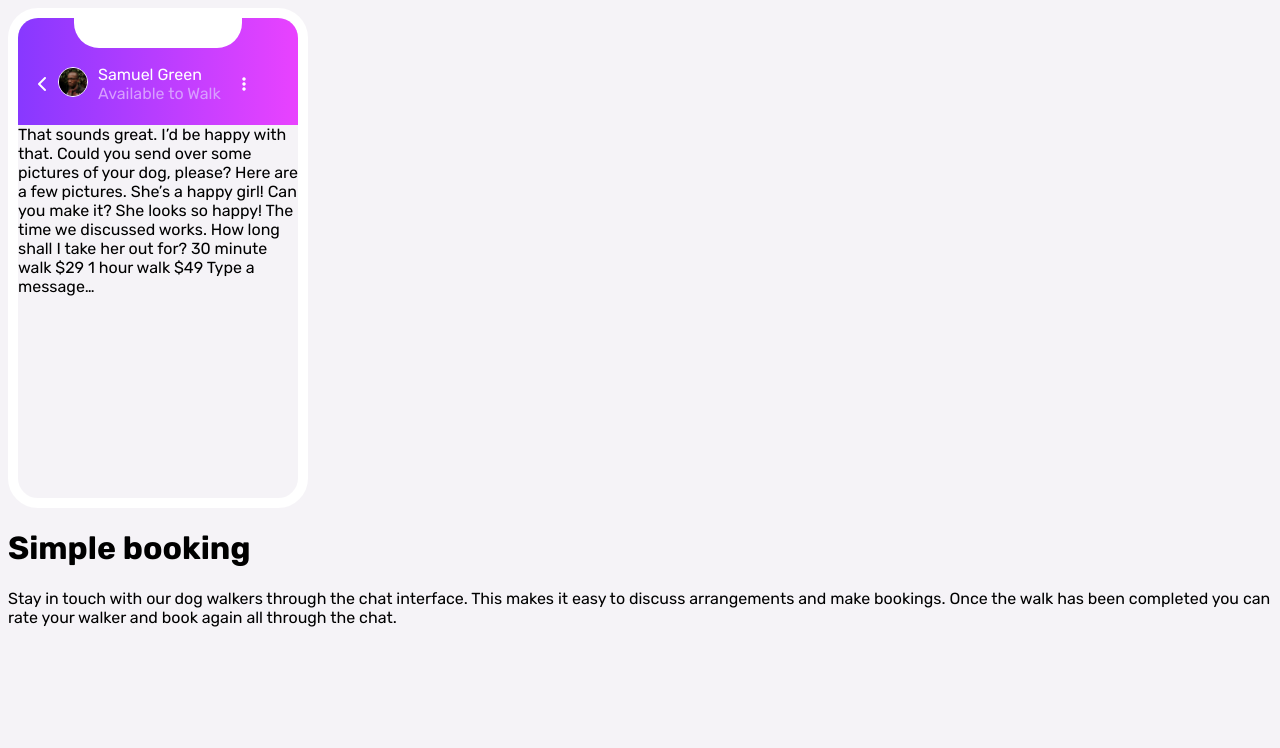
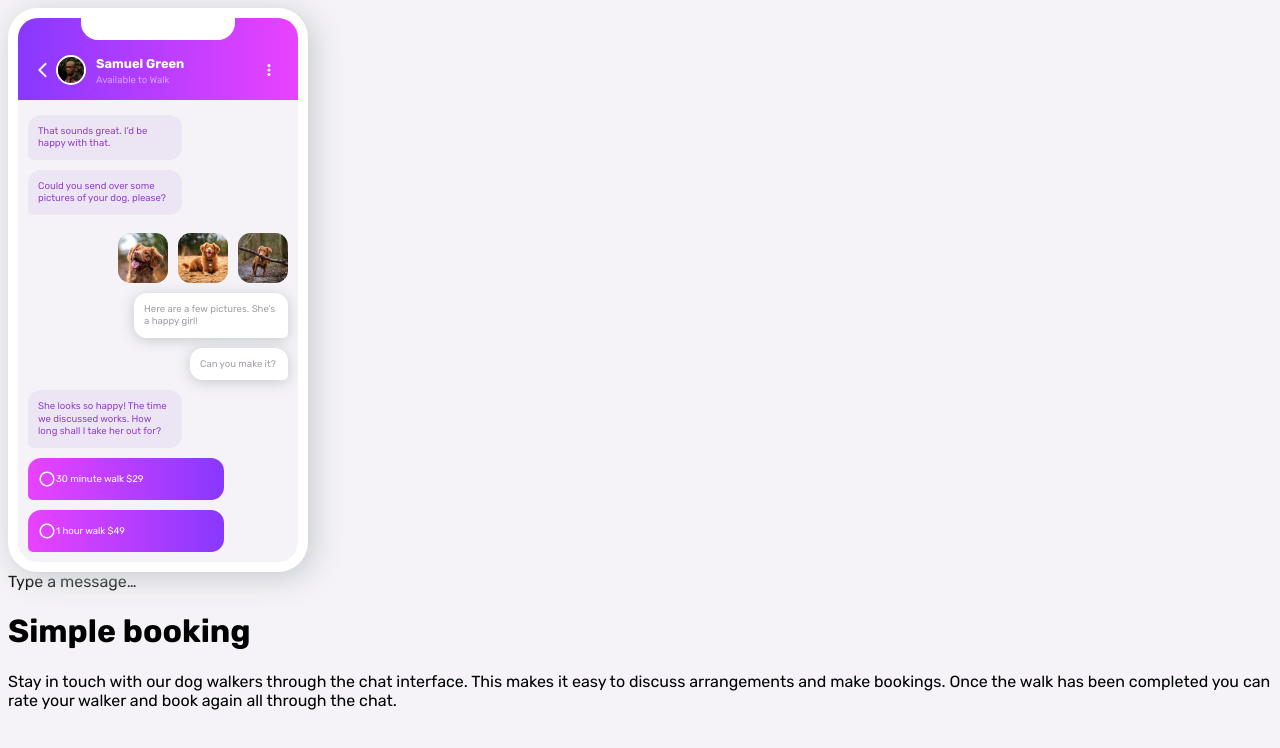
Before and after one commit to sergioatreides/chat-app-css-illustration, a plain HTML site: page index.html in a window 1280 px wide. Drawn offline with Linux system fonts and the light colour scheme.

Commit message:
Alpha v2

```diff
--- a/css/styles.css
+++ b/css/styles.css
@@ -12,7 +12,9 @@
     /* Secundary colors */
     --white: hsl(0, 0%, 100%);
     --light-grayish-violet: hsl(270, 20%, 96%); /* app background */
-    --very-light-magenta: hsl(289, 100%, 72%) /* radio button outline */
+    --very-light-magenta: hsl(289, 100%, 72%); /* radio button outline */
+
+    --dialog-left-background: hsl(266, 39%, 93%);
 }
 * {
     box-sizing: border-box;
@@ -24,36 +26,46 @@ body {
     align-items: center;
     justify-content: center;
 }
+
+/* ----------------------  APP CONTAINER  ----------------------- */
+
 .app-container {
+    background-color: var(--light-grayish-violet);
     display: grid;
     grid-template-columns: 1fr;
     grid-template-rows: repeat(10, auto);
-    height: 500px;
+    /* height: 500px; */
     width: 300px;
     border: 10px solid var(--white);
     border-radius: 30px;
     overflow: hidden;
+    filter: drop-shadow(5px 5px 15px var(--grayish-blue));
 }
+
+/* -------- App Container header ----------- */
+
 .app-container__header {
     display: flex;
     flex-direction: column;
     background: linear-gradient(to right, var(--light-violet-gradient), var(--light-magenta-gradient));
     color: var(--white);
+    height: 82px;
+    margin-bottom: 15px;
 }
 .app-container__header-top {
     display: flex;
     flex-direction: row;
     justify-content: center;
     align-items: flex-start;
-    height: 30px;
+    height: 22px;
     width: 100%;
-    margin-bottom: 17px;
+    margin-bottom: 15px;
 }
 .app-container__header-top-notch {
-    width: 60%;
+    width: 55%;
     height: 100%;
     background-color: white;
-    border-radius: 0px 0px 25px 25px;
+    border-radius: 0px 0px 17px 17px;
 }
 .app-container__header-bottom {
     display: flex;
@@ -65,31 +77,96 @@ body {
 .app-container__header-content-id {
     display: flex;
     flex-direction: column;
-    width: 60%;
+    width: 78%;
 }
 .app-container__header-portrait {
-    padding-left: 10px;
+    display: flex;
+    align-items: center;
     padding-right: 10px;
 }
 .app-container__header-portrait-avatar {
     width: 30px;
-    border: 1px solid var(--white);
+    border: 2px solid var(--white);
     border-radius: 100%;
+    align-self: center;
 }
 .app-container__header-content-id-state {
     color: var(--pale-violet);
     margin: 0;
+    font-size: .6em;
 }
 .app-container__header-content-id-name {
-    margin: 0;
+    margin: 0px 0px 3px 0px;
+    font-weight: bold;
+    font-size: .8em;
 }
-.fa-ellipsis-v {
-    margin-right: 0px;
-    justify-content: center;
+.material-icons.md-18 {
+    font-size: 18px;
 }
 
+/* -------- App Container dialogs ----------- */
 
+.dialog {
+    display: block;
+    width: 55%;
+    font-size: .6em;
+    padding: 10px;
+    margin-bottom: 10px;
+    line-height: 1.3em;
+}
+.app-container__dialog {
+    color: var(--moderate-violet);
+    background-color: var(--dialog-left-background);
+    border-radius: 13px 13px 13px 5px;
+    margin-left: 10px;
+}
+.app-container__dialog-sended {
+    color: var(--dark-grayish-violet);
+    background-color: var(--white);
+    justify-self: flex-end;
+    margin-right: 10px;
+    border-radius: 13px 13px 5px 13px;
+    filter: drop-shadow(0px 2px 7px var(--grayish-blue));
+}
+.special {
+    width: 35%;
+}
 
+/* -------- App Container thumbs ----------- */
+
+.app-container__thumbs {
+    display: flex;
+    flex-direction: row;
+    justify-content: flex-end;
+    width: 100%;
+    margin-top: 8px;
+    margin-bottom: 10px;
+}
+.app-container__thumbs-picture {
+    width: 50px;
+    border-radius: 25%;
+    margin-right: 10px;
+}
+
+/* -------- App Container options ----------- */
+
+.app-container__dialog-price {
+    background: linear-gradient(to left, var(--light-violet-gradient), var(--light-magenta-gradient));
+    color: var(--white);
+    width: 70%;
+    margin-left: 10px;
+    font-size: .6em;
+    padding: 12px 0px 12px 10px;
+    margin-bottom: 10px;
+    border-radius: 13px 13px 13px 5px;
+}
+.app-container__dialog-price {
+    display: flex;
+    flex-direction: row;
+    align-items: center;
+}
+
+/* -------- 2,5 horas   ----*/
 
 
 .attribution {
--- a/index.html
+++ b/index.html
@@ -5,10 +5,10 @@
   <meta name="viewport" content="width=device-width, initial-scale=1.0"> <!-- displays site properly based on user's device -->
   <link rel="preconnect" href="https://fonts.gstatic.com">
   <link href="https://fonts.googleapis.com/css2?family=Rubik:wght@400;500;700&display=swap" rel="stylesheet">
+  <link href="https://fonts.googleapis.com/icon?family=Material+Icons" rel="stylesheet">
   <link rel="icon" type="image/png" sizes="32x32" href="./images/favicon-32x32.png">
   <link rel="stylesheet" href="css/styles.css">
   <title>Frontend Mentor | [Challenge Name Here]</title>
-  <script src="https://kit.fontawesome.com/0c29b597aa.js" crossorigin="anonymous"></script>
 </head>
 <body>
 
@@ -24,7 +24,7 @@
 
         <div class="app-container__header-bottom">
 
-          <i class="fas fa-chevron-left"></i>
+          <span class="material-icons md-18">arrow_back_ios</span>
           <div class="app-container__header-portrait">
             <img class="app-container__header-portrait-avatar" src="images/avatar.jpg" alt="Avatar">
           </div>
@@ -32,27 +32,48 @@
             <p class="app-container__header-content-id-name">Samuel Green</p>
             <p class="app-container__header-content-id-state">Available to Walk</p>
           </div>
-          <i class="fas fa-ellipsis-v"></i>
+          <span class="material-icons md-18">more_vert</span>
 
         </div>
 
       </div>
 
-    That sounds great. I’d be happy with that.
+      <div class="dialog app-container__dialog">
+        That sounds great. I’d be happy with that.
+      </div>
+      <div class="dialog app-container__dialog">
+        Could you send over some pictures of your dog, please?
+      </div>
 
-      Could you send over some pictures of your dog, please?
+      <div class="app-container__thumbs">
+        <img class="app-container__thumbs-picture" src="images/dog-image-1.jpg" alt="Dog image">
+        <img class="app-container__thumbs-picture" src="images/dog-image-2.jpg" alt="Dog image">
+        <img class="app-container__thumbs-picture" src="images/dog-image-3.jpg" alt="Dog image">
+      </div>
 
-      Here are a few pictures. She’s a happy girl!
+      <div class="dialog app-container__dialog-sended">
+        Here are a few pictures. She’s a happy girl!
+      </div>
+      <div class="dialog special app-container__dialog-sended">
+        Can you make it?
+      </div>
 
-      Can you make it?
+      <div class="dialog app-container__dialog">
+        She looks so happy! The time we discussed works. How long shall I take her out for?
+      </div>
 
-      She looks so happy! The time we discussed works. How long shall I take her out for?
+      <div class="app-container__dialog-price">
+        <span class="material-icons md-18">radio_button_unchecked</span>
+          30 minute walk
+          $29
+      </div>
+      <div class="app-container__dialog-price">
+        <span class="material-icons md-18">radio_button_unchecked</span>
+          1 hour walk
+          $49
+      </div>
 
-      30 minute walk
-      $29
-
-      1 hour walk
-      $49
+      </div>
 
       Type a message…
    </div>
```
